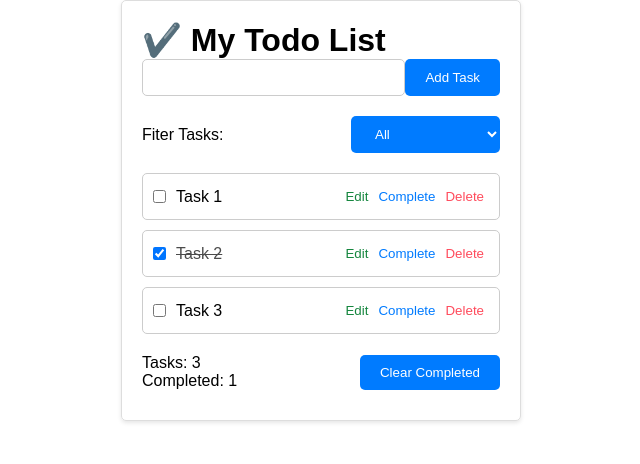
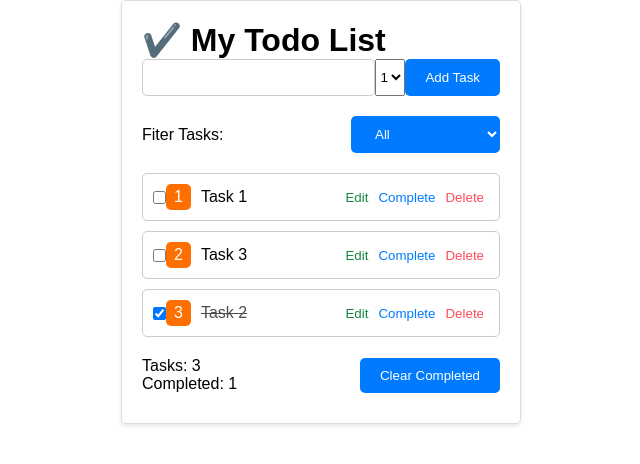
Before and after one commit to valentino111/todo-app-react, a React (Create React App) app: page / in a window 1280 px wide. Shown: the top 464 px of the page, without its empty margins (319-959 px from the left). Built offline with nearby package versions, Linux system fonts and the light colour scheme.

Commit message:
Priority and sorting.

```diff
--- a/src/App.js
+++ b/src/App.js
@@ -1,9 +1,9 @@
 import { useState } from "react";
 
 const tasksInit = [
-  { id: 1, text: "Task 1", completed: false },
-  { id: 2, text: "Task 2", completed: true },
-  { id: 3, text: "Task 3", completed: false },
+  { id: 1, text: "Task 1", completed: false, priority: 1 },
+  { id: 2, text: "Task 2", completed: true, priority: 3 },
+  { id: 3, text: "Task 3", completed: false, priority: 2 },
 ];
 
 export default function App() {
@@ -70,13 +70,19 @@ function TodoApp() {
 
 function TaskForm({ onTaskAdd }) {
   const [taskText, setTaskText] = useState("");
+  const [priority, setPriority] = useState("1");
 
   function handleSubmit(e) {
     e.preventDefault();
 
     if (!taskText) return;
 
-    const newTask = { id: Date.now(), text: taskText, completed: false };
+    const newTask = {
+      id: Date.now(),
+      text: taskText,
+      completed: false,
+      priority: priority,
+    };
     onTaskAdd(newTask);
     setTaskText("");
   }
@@ -90,12 +96,33 @@ function TaskForm({ onTaskAdd }) {
         onChange={(e) => setTaskText(e.target.value)}
       ></input>
 
+      <select
+        value={priority}
+        onChange={(e) => setPriority(Number(e.target.value))}
+      >
+        <option key="1" value="1">
+          1
+        </option>
+        <option key="2" value="2">
+          2
+        </option>
+        <option key="3" value="3">
+          3
+        </option>
+      </select>
       <button className="add-button">Add Task</button>
     </form>
   );
 }
 
-function TaskList({ tasks, onDeleteTask, onToggleTask, onEditTask, filter }) {
+function TaskList({
+  tasks,
+  onDeleteTask,
+  onToggleTask,
+  onEditTask,
+  filter,
+  priority,
+}) {
   let filteredTasks = tasks;
   if (filter === "Completed") {
     filteredTasks = tasks.filter((task) => task.completed === true);
@@ -105,16 +132,20 @@ function TaskList({ tasks, onDeleteTask, onToggleTask, onEditTask, filter }) {
     filteredTasks = tasks.filter((task) => task.completed === false);
   }
 
+  let sortedTasks = filteredTasks;
+  sortedTasks.sort((a, b) => a.priority - b.priority);
+
   return (
     <div className="task-list">
       <ul>
-        {filteredTasks.map((task) => (
+        {sortedTasks.map((task) => (
           <TaskItem
             key={task.id}
             task={task}
             onDeleteTask={onDeleteTask}
             onToggleTask={onToggleTask}
             onEditTask={onEditTask}
+            priority={priority}
           />
         ))}
       </ul>
@@ -140,6 +171,8 @@ function TaskItem({ task, onDeleteTask, onToggleTask, onEditTask }) {
         checked={task.completed}
         onChange={() => onToggleTask(task.id)}
       />
+
+      <label className="priority">{task.priority}</label>
 
       {!isEditMode && (
         <p className={`task-text ${task.completed ? "completed" : ""}`}>
--- a/src/index.css
+++ b/src/index.css
@@ -111,3 +111,11 @@ body {
   justify-content: space-between; /* Space components evenly */
   margin: 10px 0; /* Optional margin for spacing */
 }
+
+.priority {
+  padding: 4px 8px;
+  border: none;
+  background-color: #ff6f00;
+  color: #fff;
+  border-radius: 5px;
+}
```
